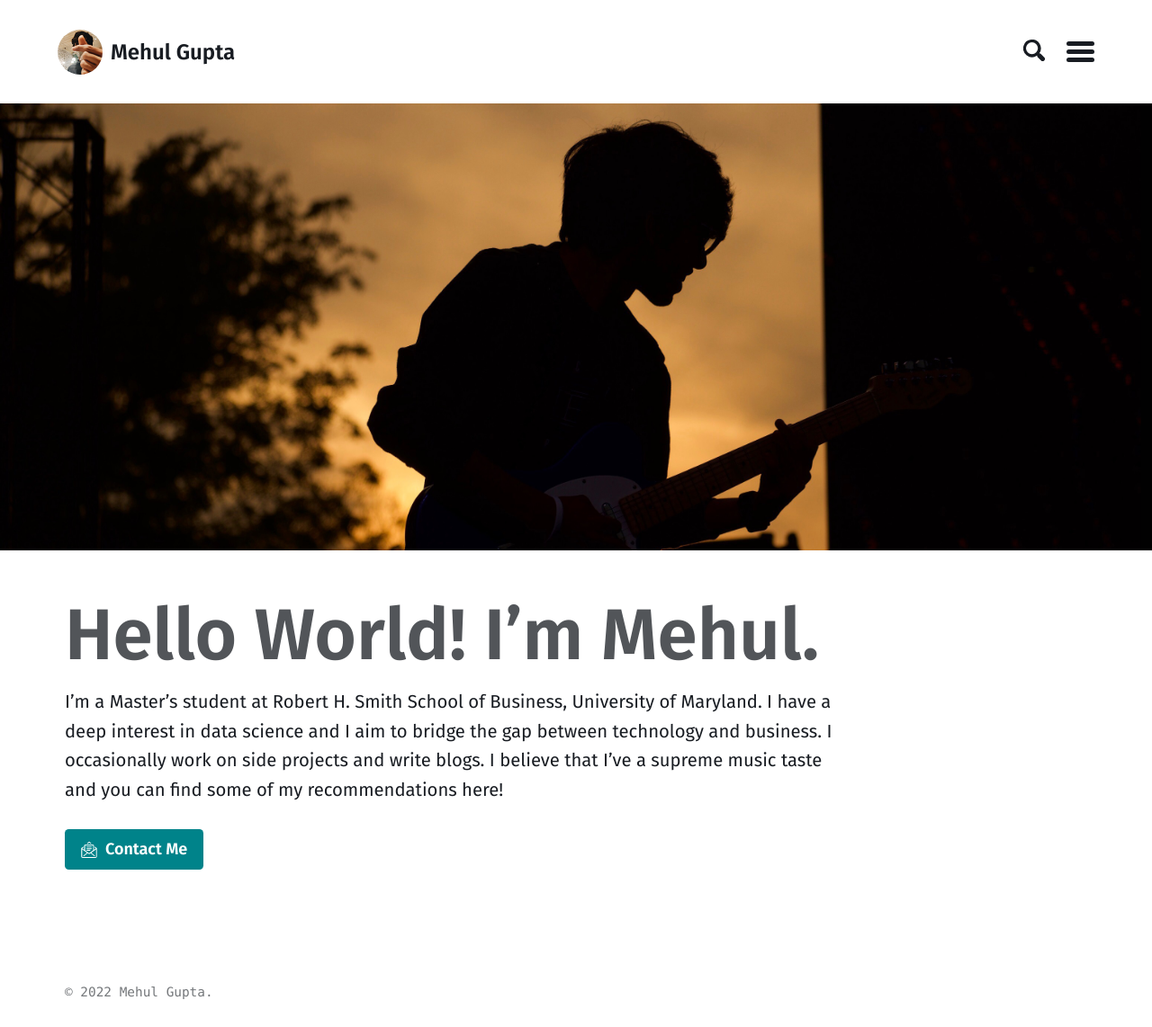
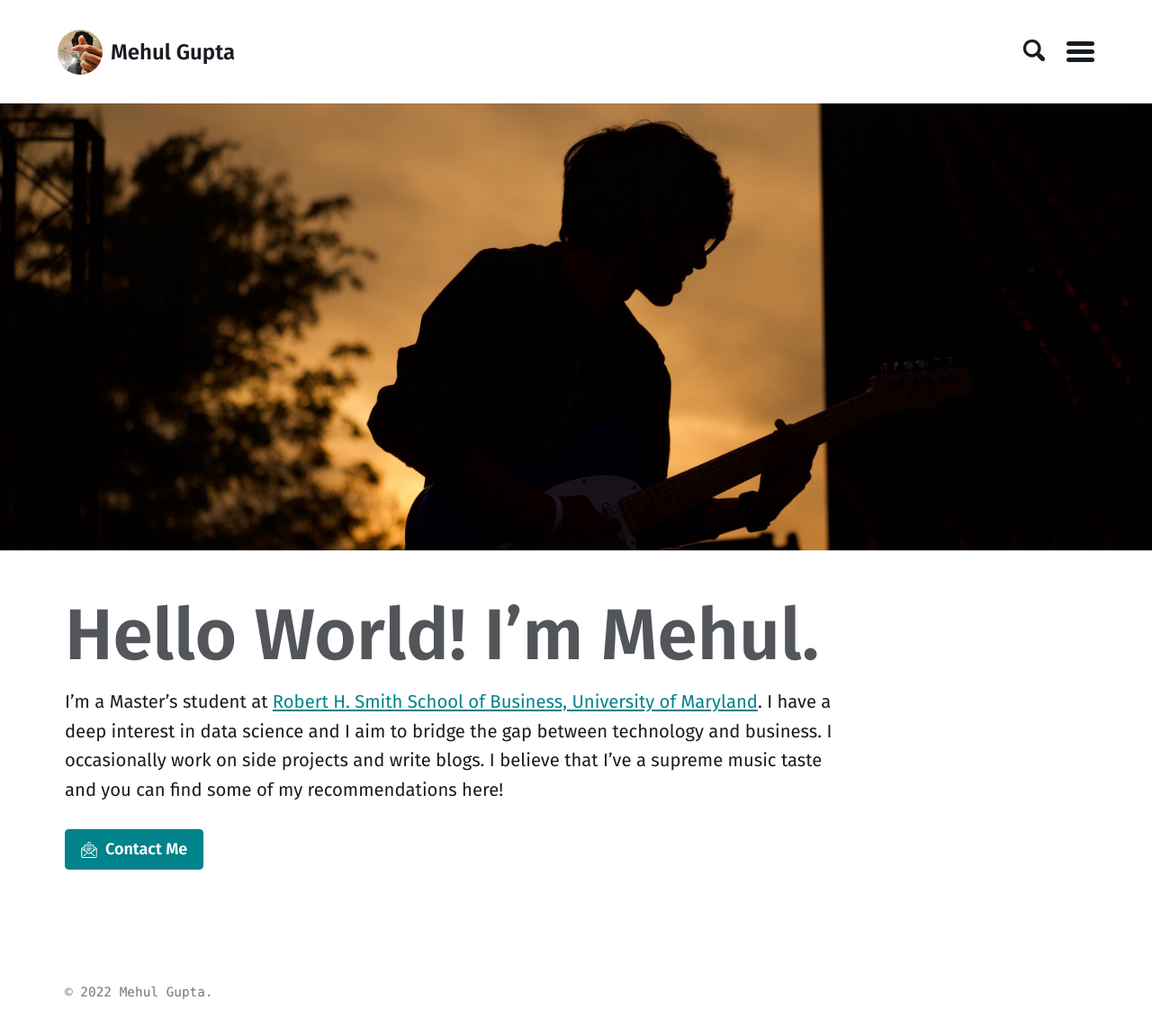
Before and after one commit to mehulg25/mehulg25.github.io, a Jekyll site: the page built from index.html, in a window 1280 px wide. Shown: the whole page at 90% size. Built offline with Jekyll 4.4.1, drawn with Linux system fonts in a browser that asks for light colours; the list of posts is cut into pages by our own code; part of the change alters nothing that is shown.

```diff
--- a/index.html
+++ b/index.html
@@ -3,7 +3,7 @@ layout: home
 alt_title: "Hello World! I'm [Mehul](/about)."
 image: /assets/images/gargi_banner_2.jpg
 introduction: |
-  I'm a Master's student at Robert H. Smith School of Business, University of Maryland. I have a deep interest in data science and I aim to bridge the gap between technology and business. I occasionally work on side projects and write blogs. I believe that I've a supreme music taste and you can find some of my recommendations here!
+  I'm a Master's student at [Robert H. Smith School of Business, University of Maryland](https://www.rhsmith.umd.edu). I have a deep interest in data science and I aim to bridge the gap between technology and business. I occasionally work on side projects and write blogs. I believe that I've a supreme music taste and you can find some of my recommendations here!
 actions:
   - label: "Contact Me"
     icon: email
```
